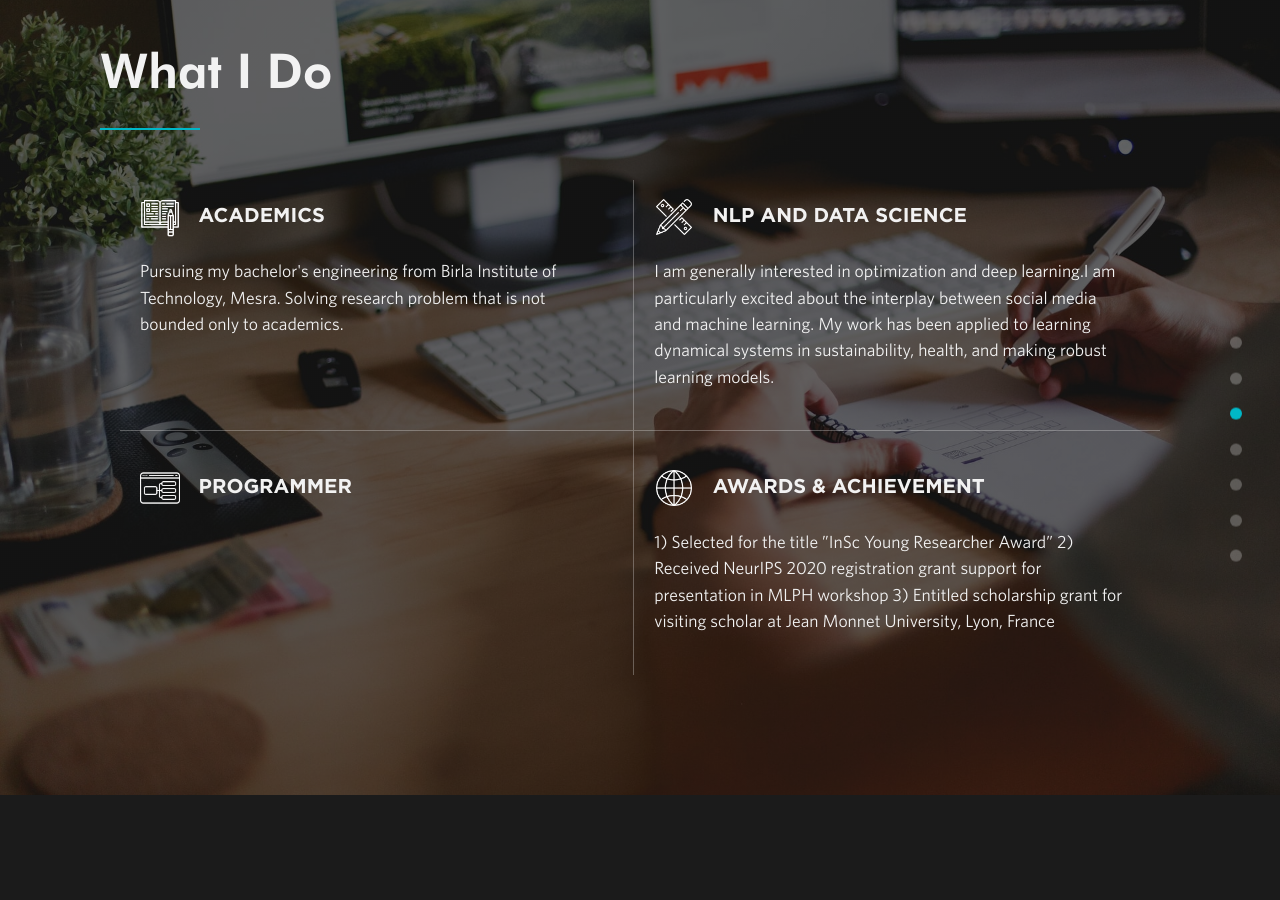
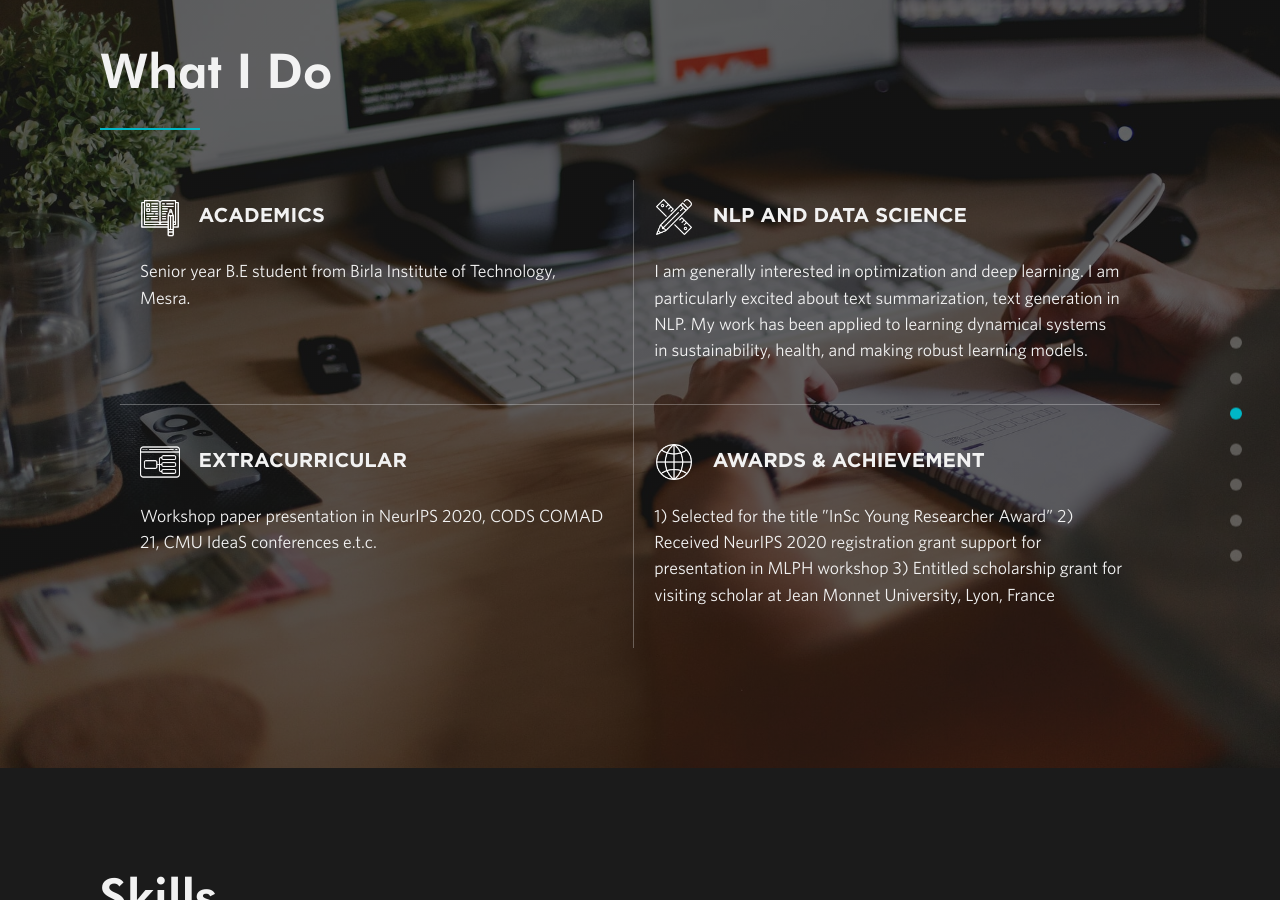
Before and after one commit to sumit6597/sumit6597.github.io, a Jekyll site: the page built from index.html, in a window 1280 px wide and 900 px high, scrolled down 1795 px. Built offline with Jekyll 4.4.1, drawn with Linux system fonts in a browser that asks for light colours; nearby versions of some CDN libraries.

Commit message:
Update services.yml

```diff
--- a/_data/services.yml
+++ b/_data/services.yml
@@ -2,16 +2,16 @@
   services:
     - heading: Academics
       sprite: webdev
-      text: Pursuing my bachelor's engineering from Birla Institute of Technology, Mesra. Solving research problem that is not bounded only to academics.
+      text: Senior year B.E student from Birla Institute of Technology, Mesra.
 
     - heading: NLP and Data Science
       sprite: ui
-      text: I am generally interested in optimization and deep learning.I am particularly excited about the interplay between social media and machine learning. My work has been applied to learning dynamical systems in sustainability, health, and making robust learning models.
+      text: I am generally interested in optimization and deep learning. I am particularly excited about text summarization, text generation in NLP. My work has been applied to learning dynamical systems in sustainability, health, and making robust learning models.
 - row: row2
   services:
-    - heading: Programmer
+    - heading: Extracurricular
       sprite: xd
-      text:
+      text: Workshop paper presentation in NeurIPS 2020, CODS COMAD 21, CMU IdeaS conferences e.t.c.
 
     - heading: Awards & Achievement
       sprite: wit
```
